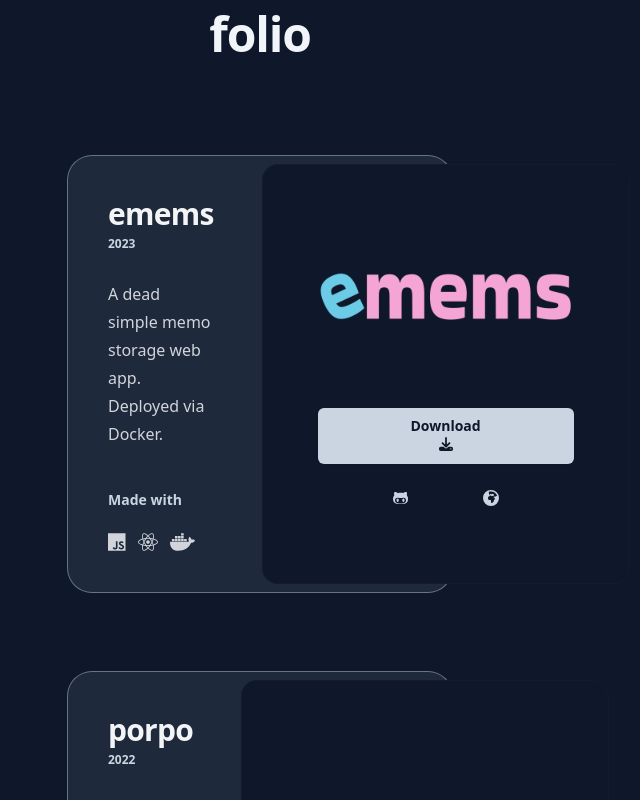
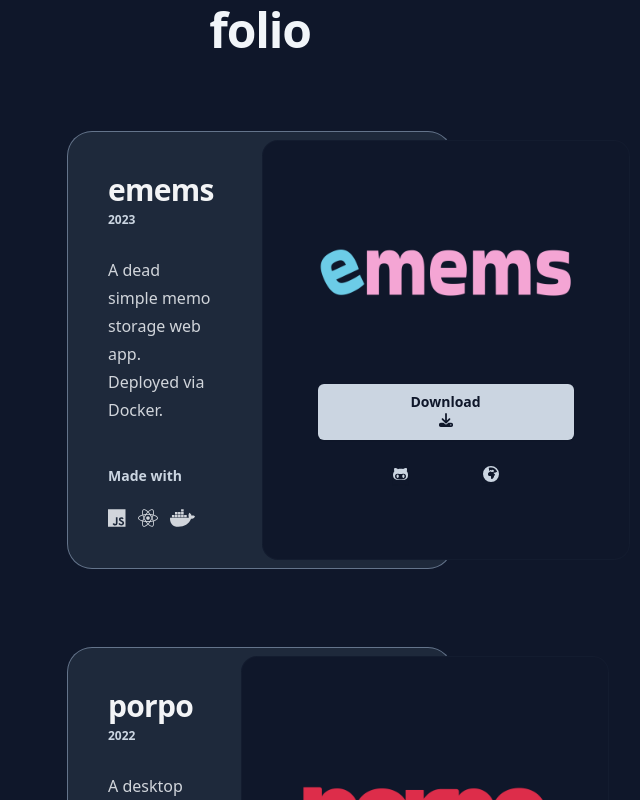
Before and after one commit to dawescc/folio, a Next.js app: page / in a window 1280 px wide. Shown: the top 800 px of the page, without its empty margins (380-1020 px from the left). Built offline with nearby package versions, Linux system fonts and the light colour scheme; no server answers; what prettier-plugin-tailwindcss would draw is missing.

Commit message:
update spacing

```diff
--- a/src/pages/index.tsx
+++ b/src/pages/index.tsx
@@ -13,12 +13,12 @@ export default function Home() {
     return (
         <>
             <header className="header sticky top-0 bg-slate-900 flex justify-center py-2">
-                <h2 className="text-5xl font-bold leading-9 tracking-tight text-slate-100 py-2">
+                <h2 className="text-5xl font-bold leading-9 tracking-tight text-slate-100 py-1">
                     folio
                 </h2>
             </header>
             <div className="flex min-h-full flex-1 flex-col justify-center px-6 py-12 lg:px-8">
-                <div className="lg:max-w-96 mx-auto mt-8 max-w-2xl rounded-3xl bg-slate-800 ring-1 ring-slate-500 sm:mt-10 lg:flex">
+                <div className="lg:max-w-96 mx-auto mt-4 max-w-2xl rounded-3xl bg-slate-800 ring-1 ring-slate-500 sm:mt-6 lg:flex">
                     <div className="p-8 sm:p-10 lg:flex-auto">
                         <h3 className="text-3xl font-bold tracking-tight text-gray-100">emems</h3>
                         <h4 className="flex-none text-xs font-semibold leading-6 text-slate-300">2023</h4>
```
